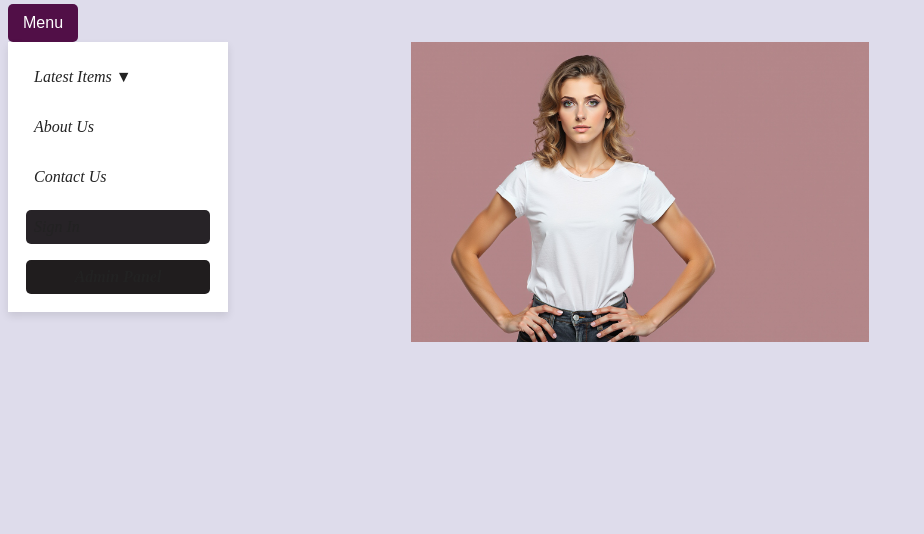
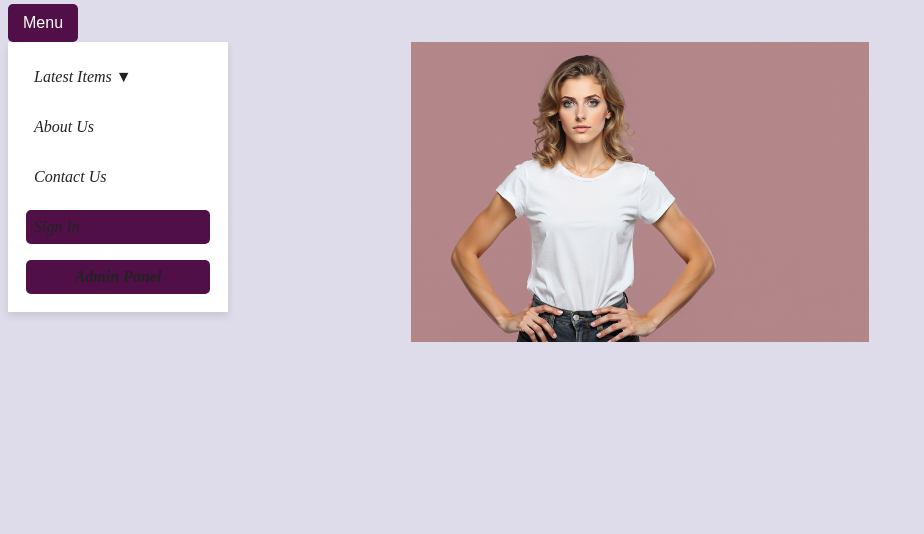
Before and after one commit to Farah-94/Ecommerce_website, a Django app: page / in a window 1280 px wide, after a click on "Menu". Shown: the part 193-727 px from the top of the page, without its empty margins (0-924 px from the left). Run offline with Django 5.2, Linux system fonts and the light colour scheme; data that the repository does not hold is empty.

Commit message:
css updated

```diff
--- a/store/static/store/style.css
+++ b/store/static/store/style.css
@@ -63,7 +63,7 @@
 
 
 .signin-btn {
-    background-color: rgb(39, 35, 39);
+    background-color:  #510f47;
     padding: 8px 15px;
     border-radius: 5px;
 
@@ -257,7 +257,7 @@
 
 
 .dropdown-content a:hover {
-    background-color: #351635;
+    background-color: #3f3d3f;
 }
 
 .dropdown:hover .dropdown-content {
@@ -301,7 +301,7 @@
     display: block;
     text-align: center;
     padding: 10px;
-    background-color: #201d1e;
+    background-color:  #510f47;
     color: white;
     text-decoration: none;
     font-weight: bold;
```
